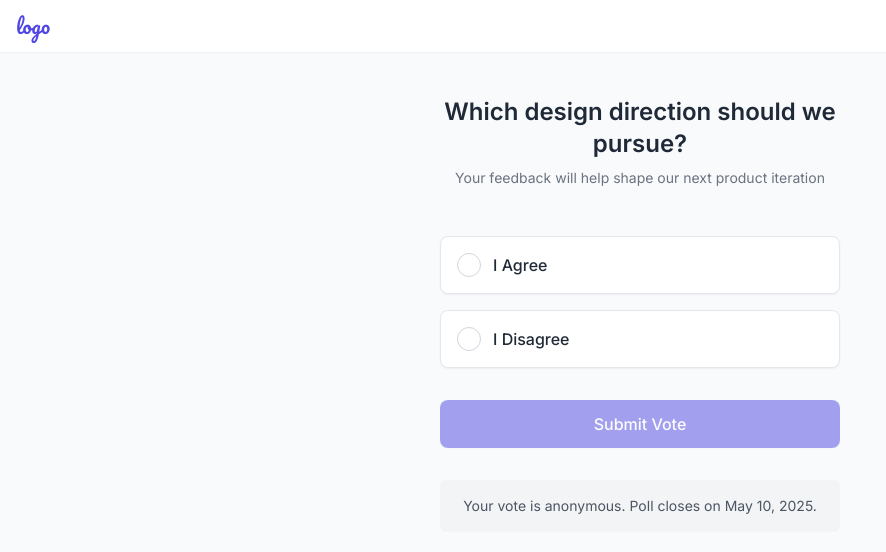
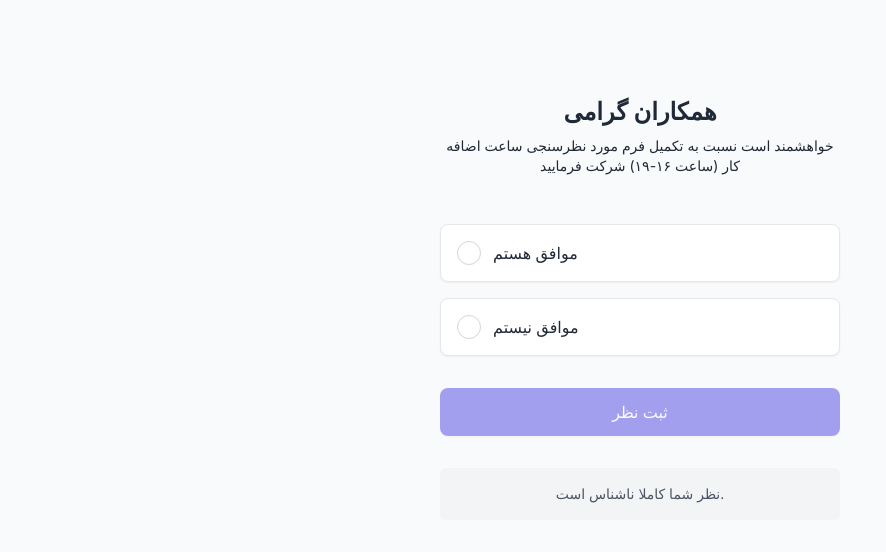
Before and after one commit to theycallmerubik/vote, a website: page public/index.html in a window 1280 px wide. Shown: the whole page, without its empty margins (0-886 px from the left). Drawn offline with nearby package versions, Linux system fonts and the light colour scheme.

Commit message:
Update index.html

```diff
--- a/public/index.html
+++ b/public/index.html
@@ -28,15 +28,13 @@
   </head>
   <body class="bg-gray-50 min-h-screen">
     <div class="fixed w-full top-0 bg-white shadow-sm z-10">
-      <div class="flex items-center justify-between px-4 py-3">
-        <div class="text-xl font-['Pacifico'] text-primary">logo</div>
-      </div>
+
     </div>
 
     <div class="pt-16 pb-20 px-6 max-w-md mx-auto">
       <div class="mt-8 mb-12 text-center">
-        <h1 class="text-2xl font-semibold text-gray-800 mb-2">Which design direction should we pursue?</h1>
-        <p class="text-gray-500 text-sm">Your feedback will help shape our next product iteration</p>
+        <h1 class="text-2xl font-semibold text-gray-800 mb-2">همکاران گرامی</h1>
+        <p class="text-gray-800 text-sm">خواهشمند است نسبت به تکمیل فرم مورد نظرسنجی ساعت اضافه کار (ساعت ۱۶-۱۹) شرکت فرمایید</p>
       </div>
 
       <div class="space-y-4 mb-8" id="poll-options">
@@ -45,7 +43,7 @@
             <div class="w-6 h-6 flex items-center justify-center mr-3 border border-gray-300 rounded-full" id="radio-1">
               <div class="w-3 h-3 rounded-full hidden bg-primary" id="radio-fill-1"></div>
             </div>
-            <div><h3 class="font-medium text-gray-800">I Agree</h3></div>
+            <div><h3 class="font-medium text-gray-800">موافق هستم</h3></div>
           </div>
         </button>
         <button class="option-button w-full p-4 bg-white border border-gray-200 rounded-button text-left shadow-sm cursor-pointer hover:shadow-md" data-option="2">
@@ -53,17 +51,17 @@
             <div class="w-6 h-6 flex items-center justify-center mr-3 border border-gray-300 rounded-full" id="radio-2">
               <div class="w-3 h-3 rounded-full hidden bg-primary" id="radio-fill-2"></div>
             </div>
-            <div><h3 class="font-medium text-gray-800">I Disagree</h3></div>
+            <div><h3 class="font-medium text-gray-800">موافق نیستم</h3></div>
           </div>
         </button>
       </div>
 
       <button id="submit-vote" class="w-full py-3 bg-primary text-white font-medium rounded-button shadow-sm cursor-pointer hover:bg-primary/90 transition-colors disabled:opacity-50 disabled:cursor-not-allowed">
-        Submit Vote
+        ثبت نظر
       </button>
 
       <div class="mt-8 p-4 bg-gray-100 rounded-md text-center text-sm text-gray-600">
-        Your vote is anonymous. Poll closes on May 10, 2025.
+        نظر شما کاملا ناشناس است.
       </div>
     </div>
 
```
